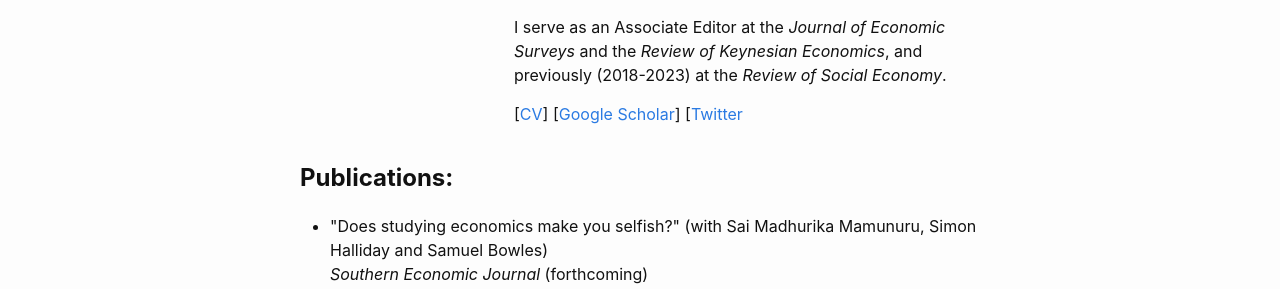
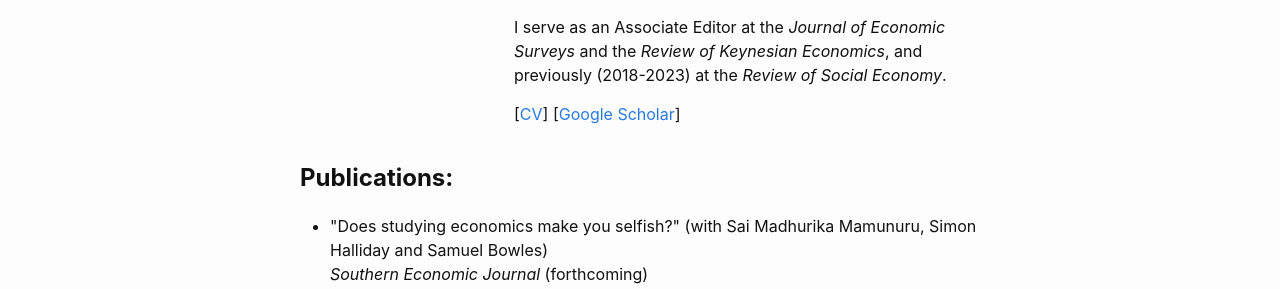
Before and after one commit to danielegirardi/danielegirardi.github.io, a Jekyll site: the page built from index.md, in a window 1280 px wide. Shown: the part 394-683 px from the top of the page. Built offline with Jekyll 4.4.1, drawn with Linux system fonts in a browser that asks for light colours.

Commit message:
Update home.html

```diff
--- a/_layouts/home.html
+++ b/_layouts/home.html
@@ -54,7 +54,7 @@
 
     <p> I serve as an Associate Editor at the <em>Journal of Economic Surveys</em> and the <em>Review of Keynesian Economics</em>, and previously (2018-2023) at the <em>Review of Social Economy</em>. </p>
 
-<p> [<a href="https://danielegirardi.github.io/CV%20Daniele%20Girardi.pdf" target="_blank" rel="noopener">CV</a>] [<a href="https://scholar.google.com/citations?user=XDTux6YAAAAJ&hl=en" target="_blank" rel="noopener">Google Scholar</a>] [<a href="https://twitter.com/DanieleGirardi_" target="_blank" rel="noopener">Twitter</a> </p>
+<p> [<a href="https://danielegirardi.github.io/CV%20Daniele%20Girardi.pdf" target="_blank" rel="noopener">CV</a>] [<a href="https://scholar.google.com/citations?user=XDTux6YAAAAJ&hl=en" target="_blank" rel="noopener">Google Scholar</a>]  </p>
 
 </div>
 </div>
```
